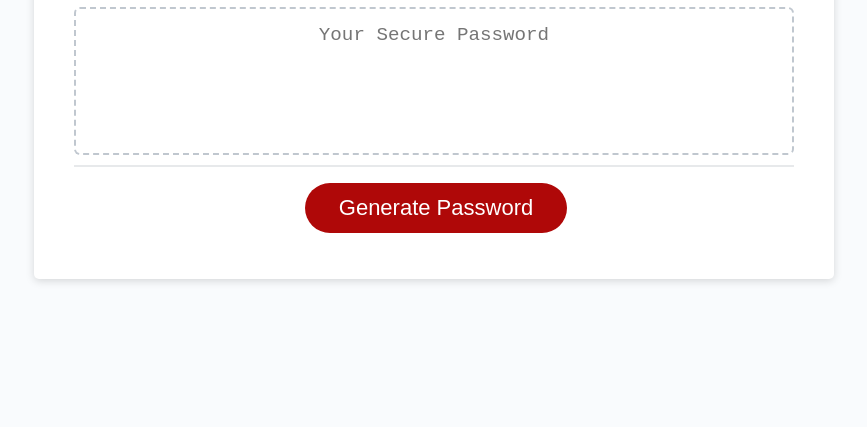
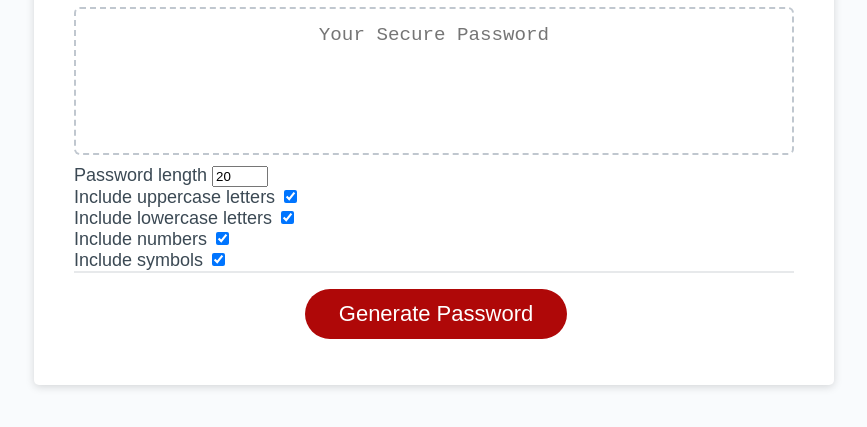
Before and after one commit to RyeDao/Password-Generator, a plain HTML site: page index.html in a window 1280 px wide. Shown: the part 241-668 px from the top of the page, without its empty margins (206-1073 px from the left). Drawn offline with Linux system fonts and the light colour scheme.

Commit message:
Added a few click options to html

```diff
--- a/index.html
+++ b/index.html
@@ -24,6 +24,28 @@
             aria-label="Generated Password"
           ></textarea>
         </div>
+        <div class="settings">
+          <div class="setting">
+            <label>Password length</label>
+            <input type="number" id="length" min='4' max='20' value='20' />
+          </div>
+          <div class="setting">
+            <label>Include uppercase letters</label>
+            <input type="checkbox" id="uppercase" checked />
+          </div>
+          <div class="setting">
+            <label>Include lowercase letters</label>
+            <input type="checkbox" id="lowercase" checked />
+          </div>
+          <div class="setting">
+            <label>Include numbers</label>
+            <input type="checkbox" id="numbers" checked />
+          </div>
+          <div class="setting">
+            <label>Include symbols</label>
+            <input type="checkbox" id="symbols" checked />
+          </div>
+        </div>
         <div class="card-footer">
           <button id="generate" class="btn">Generate Password</button>
         </div>
```
